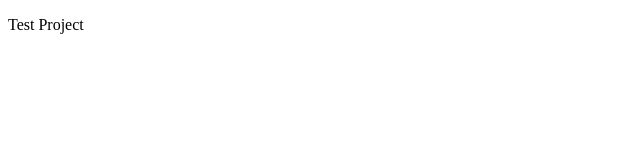
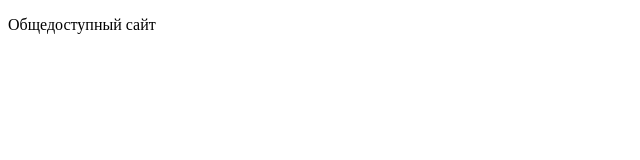
Before and after one commit to Dima260309/-.github.io, a plain HTML site: page index.html in a window 1280 px wide. Shown: the full height of the page, 0-640 px from the left. Drawn offline with Linux system fonts and the light colour scheme.

Commit message:
Update index.html

```diff
--- a/index.html
+++ b/index.html
@@ -7,6 +7,6 @@
     <title>Document</title>
 </head>
 <body>
-    <p>Test Project</p>
+    <p>Общедоступный сайт</p>
 </body>
 </html>
```
